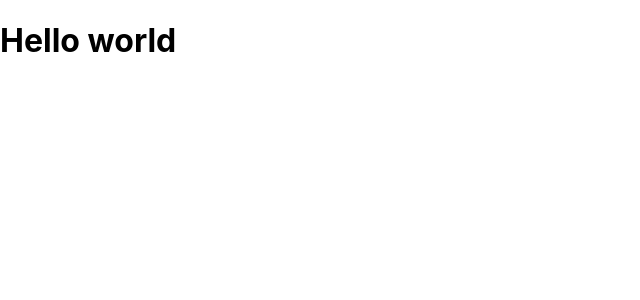
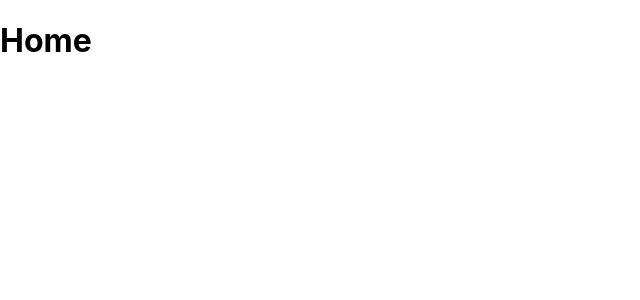
Before and after one commit to NinjaAadi/Company_book, a React (Create React App) app in the folder Frontend/: page / in a window 1280 px wide. Shown: the top 300 px of the page, without its empty margins (0-640 px from the left). Built offline with nearby package versions, Linux system fonts and the light colour scheme.

Commit message:
Routes Added

```diff
--- a/Frontend/package.json
+++ b/Frontend/package.json
@@ -10,6 +10,7 @@
     "react": "^17.0.2",
     "react-dom": "^17.0.2",
     "react-redux": "^7.2.3",
+    "react-router-dom": "^5.2.0",
     "react-scripts": "4.0.3",
     "redux-devtools-extension": "^2.13.9",
     "redux-thunk": "^2.3.0",
--- a/Frontend/src/App.js
+++ b/Frontend/src/App.js
@@ -1,14 +1,19 @@
 import React, { Fragment } from "react";
 import { Provider } from "react-redux";
 import Store from "./Store";
+import { BrowserRouter, Route } from "react-router-dom";
+
+//Import the components
+import Home from "./Components/Home/Home";
+
 const App = () => {
   return (
     <Provider store={Store}>
-      <Fragment>
-        <div>
-          <h1>Hello world</h1>
-        </div>
-      </Fragment>
+      <BrowserRouter>
+        <Fragment>
+          <Route exact path="/" component={Home} />
+        </Fragment>
+      </BrowserRouter>
     </Provider>
   );
 };
--- /dev/null
+++ b/Frontend/src/Components/Home/Home.js
@@ -0,0 +1,11 @@
+import React from "react";
+
+const Home = () => {
+  return (
+    <div>
+      <h1>Home</h1>
+    </div>
+  );
+};
+
+export default Home;
```
Also changed, not shown: 1 other file (tests, documents, lock files or other folders).
